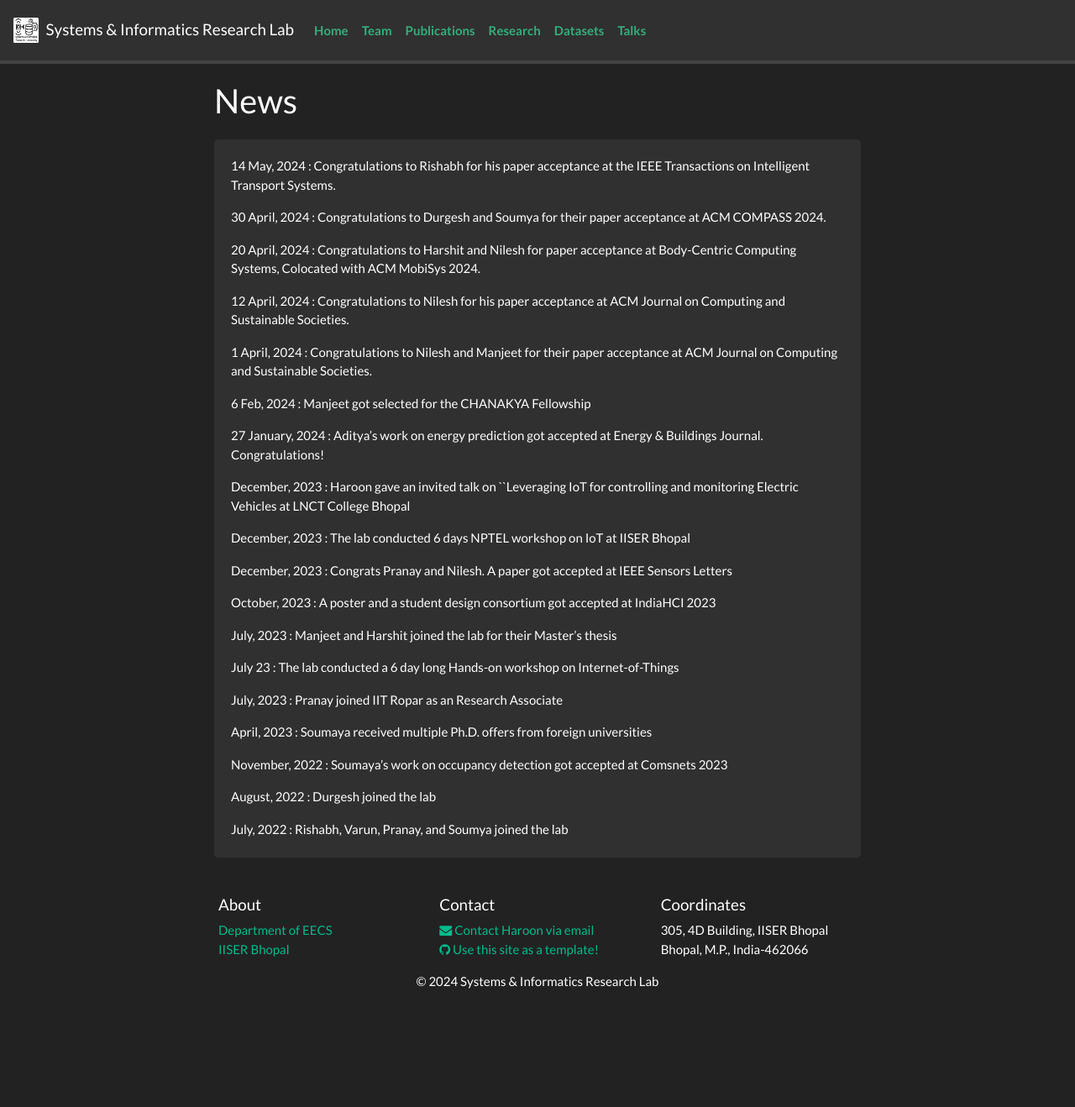
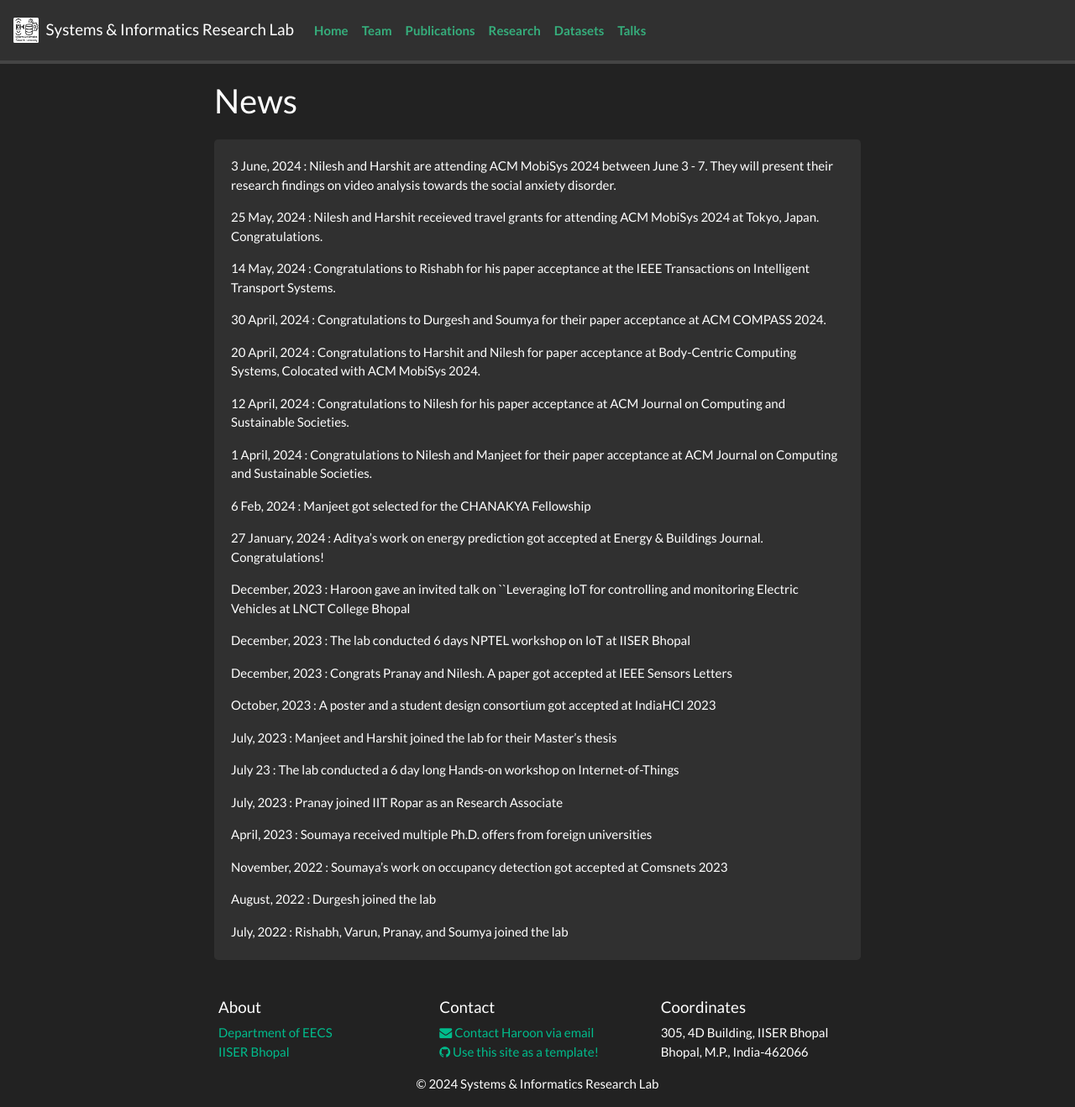
Before and after one commit to sirl-lab/sirl-lab.github.io, a Jekyll site: the page built from _pages/allnews.md, in a window 1280 px wide and 1318 px high. Shown: the whole window at 84% size. Built offline with Jekyll 4.4.1, drawn with Linux system fonts in a browser that asks for light colours; nearby versions of some CDN libraries; a style sheet for code colours, icons or effects is not loaded.

Commit message:
updated news section

```diff
--- a/_data/news.yml
+++ b/_data/news.yml
@@ -1,17 +1,23 @@
+- date: 3 June, 2024
+  headline: Nilesh and Harshit are attending ACM MobiSys 2024 between June 3 - 7. They will present their research findings on video analysis towards the social anxiety disorder.
+
+- date: 25 May, 2024
+  headline: Nilesh and Harshit receieved travel grants for attending ACM MobiSys 2024 at Tokyo, Japan. Congratulations.
+
 - date: 14 May, 2024
-  headline:  Congratulations to Rishabh for his paper acceptance at the IEEE Transactions on Intelligent Transport Systems.
+  headline: Congratulations to Rishabh for his paper acceptance at the IEEE Transactions on Intelligent Transport Systems.
 
 - date: 30 April, 2024
-  headline:  Congratulations to Durgesh and Soumya for their paper acceptance at ACM COMPASS 2024.
+  headline: Congratulations to Durgesh and Soumya for their paper acceptance at ACM COMPASS 2024.
 
 - date: 20 April, 2024
-  headline:  Congratulations to Harshit and Nilesh for paper acceptance at Body-Centric Computing Systems, Colocated with ACM MobiSys 2024.
+  headline: Congratulations to Harshit and Nilesh for paper acceptance at Body-Centric Computing Systems, Colocated with ACM MobiSys 2024.
 
 - date: 12 April, 2024
-  headline:  Congratulations to Nilesh for his paper acceptance at ACM Journal on Computing and Sustainable Societies.
+  headline: Congratulations to Nilesh for his paper acceptance at ACM Journal on Computing and Sustainable Societies.
 
 - date: 1 April, 2024
-  headline:  Congratulations to Nilesh and Manjeet for their paper acceptance at ACM Journal on Computing and Sustainable Societies.
+  headline: Congratulations to Nilesh and Manjeet for their paper acceptance at ACM Journal on Computing and Sustainable Societies.
 
 - date: 6 Feb, 2024
   headline: Manjeet got selected for the CHANAKYA Fellowship
```
